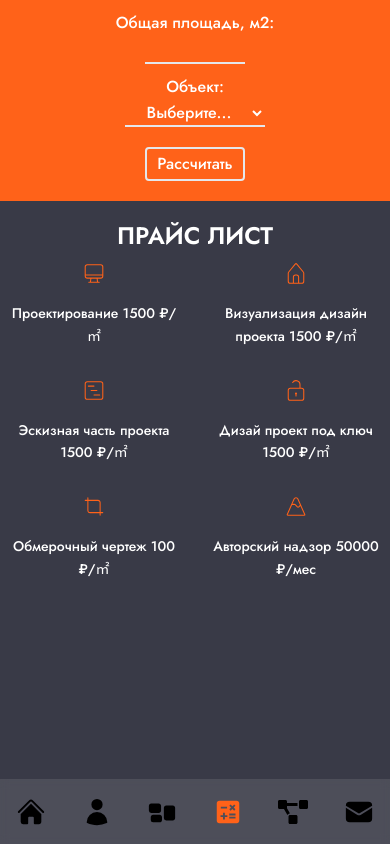
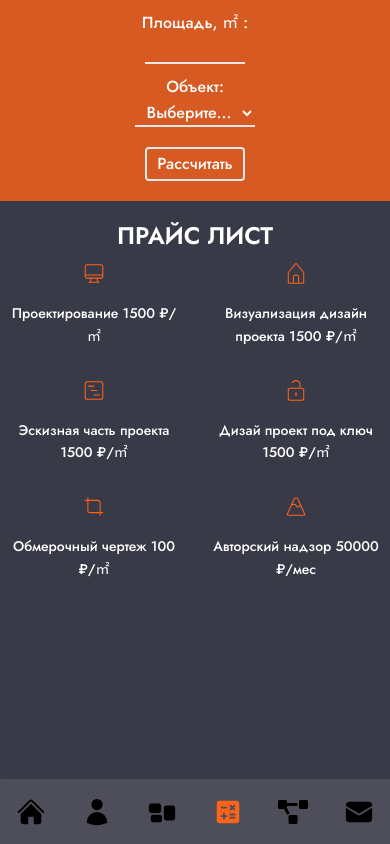
Before and after one commit to TyamackovM/a-studio, a Next.js app: page /calculate in a window 390 px wide. Built offline with nearby package versions, Linux system fonts and the light colour scheme.

Commit message:
calc changes

```diff
--- a/pages/calculate/index.tsx
+++ b/pages/calculate/index.tsx
@@ -37,10 +37,10 @@ const calcData = [
 
 export default function index() {
   return (
-    <div className="w-full h-full flex flex-col items-center md:justify-center">
+    <div className="w-full h-full flex flex-col items-center lg:justify-center">
       <div className="w-full md:h-1/4 flex flex-col md:flex-row items-center justify-center">
-        <div className="bg-[#ff6219] h-max md:rounded-l-lg w-screen md:w-1/5 md:h-full flex flex-col items-center justify-evenly md:p-8">
-          <span className="mt-[10px] md:mt-0">Общая площадь, м2:</span>
+        <div className="bg-[#ff6219] bg-opacity-80 lg:bg-opacity-100 h-max lg:rounded-l-lg w-screen lg:w-1/5 md:h-full flex flex-col items-center justify-evenly md:p-8">
+          <span className="mt-[10px] md:mt-0">Площадь, ㎡ :</span>
           <input className="w-[100px] md:w-3/5 text-white xl:text-4xl lg:text-2xl md:text-xl sm:text-l text-center border-b-2 border-white-500 border-t-0 border-l-0 border-r-0 rounded-none bg-transparent outline-none resize-none"></input>
           <div className="relative flex">
             <div className="hidden md:block absolute h-[80px] border-l-[3px] border-dotted border-white left-1/2 top-0 transform -translate-x-1/2 mb-4"></div>
@@ -49,9 +49,9 @@ export default function index() {
             </span>
           </div>
         </div>
-        <div className="bg-[#ff6219] w-screen md:w-2/6 md:h-full flex flex-col items-center justify-evenly md:p-8">
+        <div className="bg-[#ff6219] bg-opacity-80 lg:bg-opacity-100 w-screen lg:w-2/6 md:h-full flex flex-col items-center justify-evenly md:p-8">
           <span className="mt-[10px] md:mt-0">Объект:</span>
-          <select className="w-[140px] md:w-1/2 text-white-500 bg-transparent text-[16px] text-4xl xl:text-3xl lg:text-2xl md:text-xl sm:text-l text-center border-b-2 border-c66900 border-t-0 border-l-0 border-r-0 border-rounded-0 outline-none resize-none whitespace-normal overflow-ellipsisalign-middle whitespace-nowrap select-auto cursor-pointer my-0 border-1 border-solid border-white-500">
+          <select className="w-[120px]  justify-center md:w-[140px] lg:w-1/2 text-white-500 bg-transparent text-[16px] text-4xl xl:text-3xl lg:text-2xl md:text-xl sm:text-l text-center border-b-2 border-c66900 border-t-0 border-l-0 border-r-0 border-rounded-0 outline-none resize-none whitespace-normal overflow-ellipsisalign-middle whitespace-nowrap select-auto cursor-pointer my-0 border-1 border-solid border-white-500">
             <option value="option1">Выберите...</option>
             <option value="option2">Комната</option>
             <option value="option3">1-к квартира</option>
@@ -66,7 +66,7 @@ export default function index() {
             </div>
           </div>
         </div>
-        <div className="bg-[#ff6219] md:rounded-r-lg w-screen md:w-1/5 md:h-full flex flex-col items-center justify-evenly md:p-8">
+        <div className="bg-[#ff6219] bg-opacity-80 lg:bg-opacity-100 lg:rounded-r-lg w-screen lg:w-1/5 md:h-full flex flex-col items-center justify-evenly md:p-8">
           <span className="hidden md:inline">Готово</span>
           <button className="mt-[20px] mb-[20px] md:mt-0 md:mb-0 border-2 text-[16px] lg:text-[22px] md:text-[20px] rounded px-[10px] py-[2px] sm:px-[35px] sm:py-[8px]">
             Рассчитать
@@ -79,7 +79,7 @@ export default function index() {
           </div>
         </div>
       </div>
-      <span className="h2 mb-0 text-[24px] md:text-[32px] mt-[20px] md:mt-[120px]">
+      <span className="h2 mb-0 text-[24px] md:text-[32px] mt-[20px] md:mt-[140px] lg:mt-[80px] xl:mt-[120px] ">
         ПРАЙС ЛИСТ
       </span>
       <div className="px-2 md:w-4/5 grid grid-cols-2 md:grid-cols-3 grid-rows-2 align-center gap-[30px] mt-[10px] md:mt-[30px]">
@@ -88,7 +88,7 @@ export default function index() {
             key={index}
             className="flex flex-col items-center md:justify-center"
           >
-            <div className="text-[60px] md:text-[80px] text-accent mb-4">
+            <div className="text-[60px] xl:text-[80px] text-accent mb-4">
               {data.icon}
             </div>
             <span className="text-center text-[14px] md:text-[16px]">
```
Also changed, not shown: styles/globals.css (+3 -12 lines).
